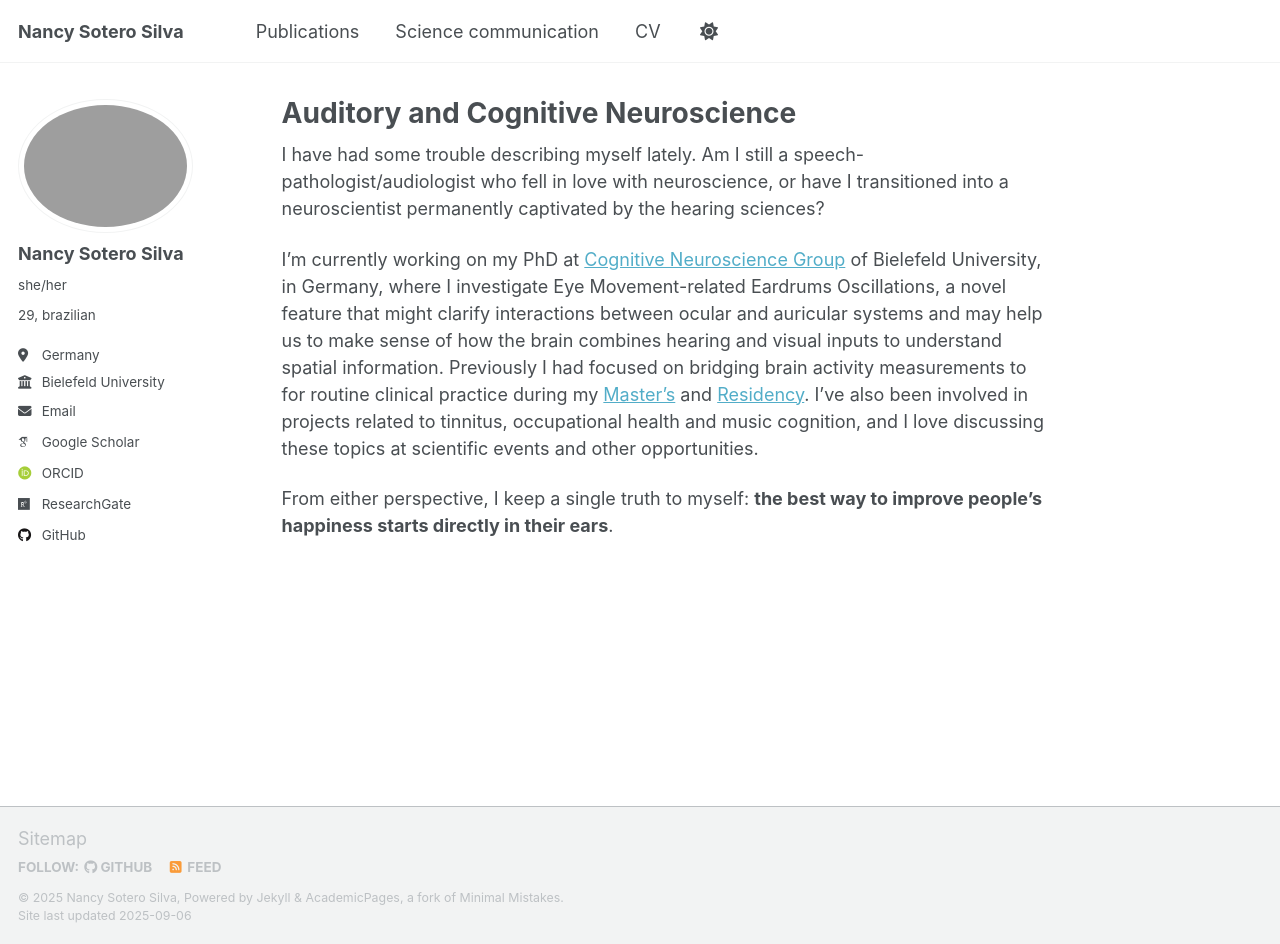
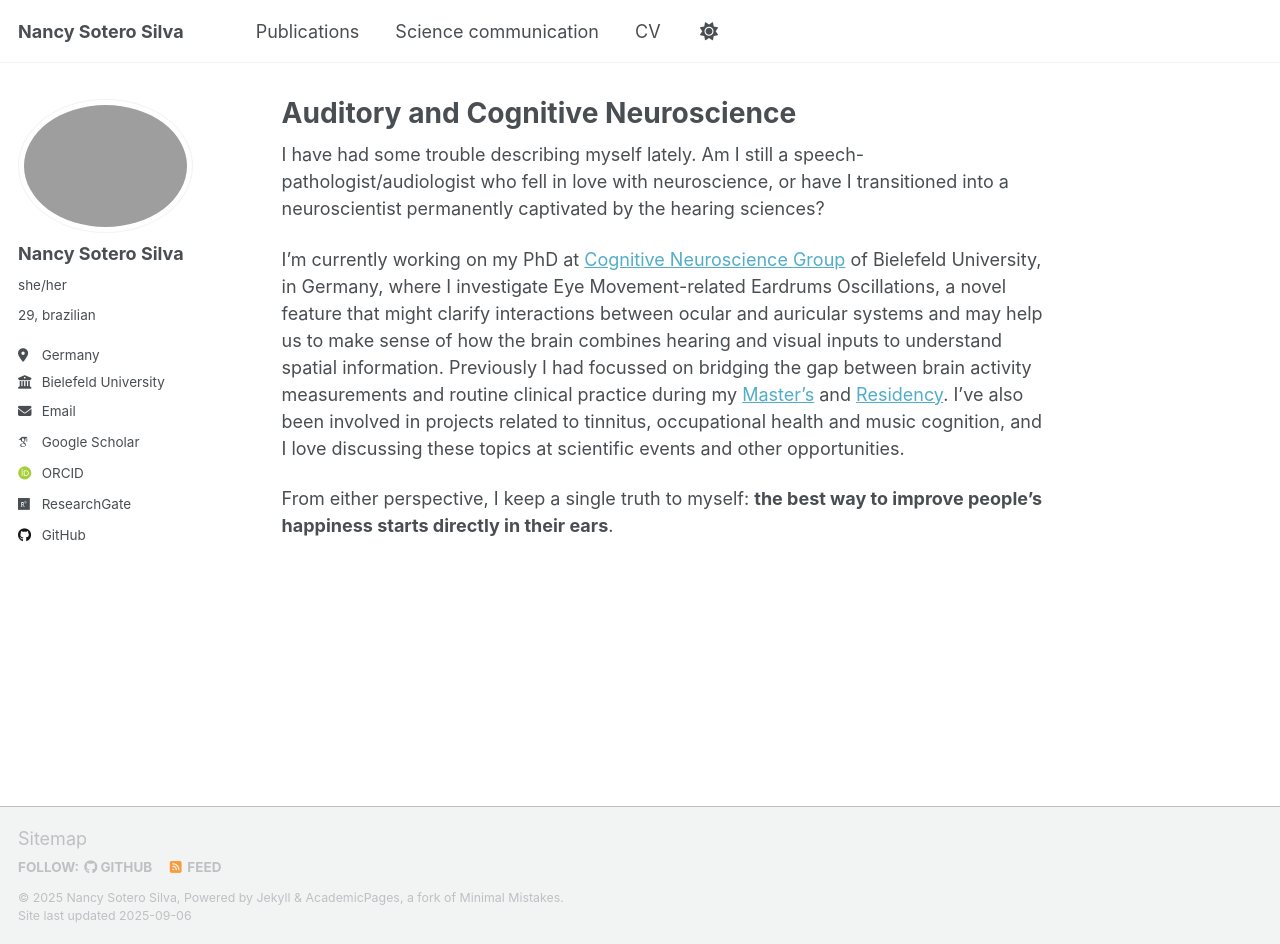
Before and after one commit to nancysotero/neuronency, a Jekyll site: the page built from _pages/about.md, in a window 1280 px wide and 944 px high. Built offline with Jekyll 4.4.1, drawn with Linux system fonts in a browser that asks for light colours; some web fonts are replaced; a script that is not in the unit is left out.

Commit message:
Update about.md

```diff
--- a/_pages/about.md
+++ b/_pages/about.md
@@ -9,6 +9,6 @@ redirect_from:
 
 I have had some trouble describing myself lately. Am I still a speech-pathologist/audiologist who fell in love with neuroscience, or have I transitioned into a neuroscientist permanently captivated by the hearing sciences?
 
-I'm currently working on my PhD at [Cognitive Neuroscience Group](https://www.uni-bielefeld.de/fakultaeten/biologie/forschung/arbeitsgruppen/cns/research/audio-visual/index.xml) of Bielefeld University, in Germany, where I investigate Eye Movement-related Eardrums Oscillations, a novel feature that might clarify interactions between ocular and auricular systems and may help us to make sense of how the brain combines hearing and visual inputs to understand spatial information. Previously I had focused on bridging brain activity measurements to for routine clinical practice during my [Master's](https://institutosantosdumont.org.br/en/pos-graduacao-neuroengenharia/) and [Residency](https://institutosantosdumont.org.br/en/residencia-multiprofissional/). I've also been involved in projects related to tinnitus, occupational health and music cognition, and I love discussing these topics at scientific events and other opportunities.
+I'm currently working on my PhD at [Cognitive Neuroscience Group](https://www.uni-bielefeld.de/fakultaeten/biologie/forschung/arbeitsgruppen/cns/research/audio-visual/index.xml) of Bielefeld University, in Germany, where I investigate Eye Movement-related Eardrums Oscillations, a novel feature that might clarify interactions between ocular and auricular systems and may help us to make sense of how the brain combines hearing and visual inputs to understand spatial information. Previously I had focussed on bridging the gap between brain activity measurements and routine clinical practice during my [Master's](https://institutosantosdumont.org.br/en/pos-graduacao-neuroengenharia/) and [Residency](https://institutosantosdumont.org.br/en/residencia-multiprofissional/). I've also been involved in projects related to tinnitus, occupational health and music cognition, and I love discussing these topics at scientific events and other opportunities.
 
 From either perspective, I keep a single truth to myself: <b>the best way to improve people's happiness starts directly in their ears</b>.
```
